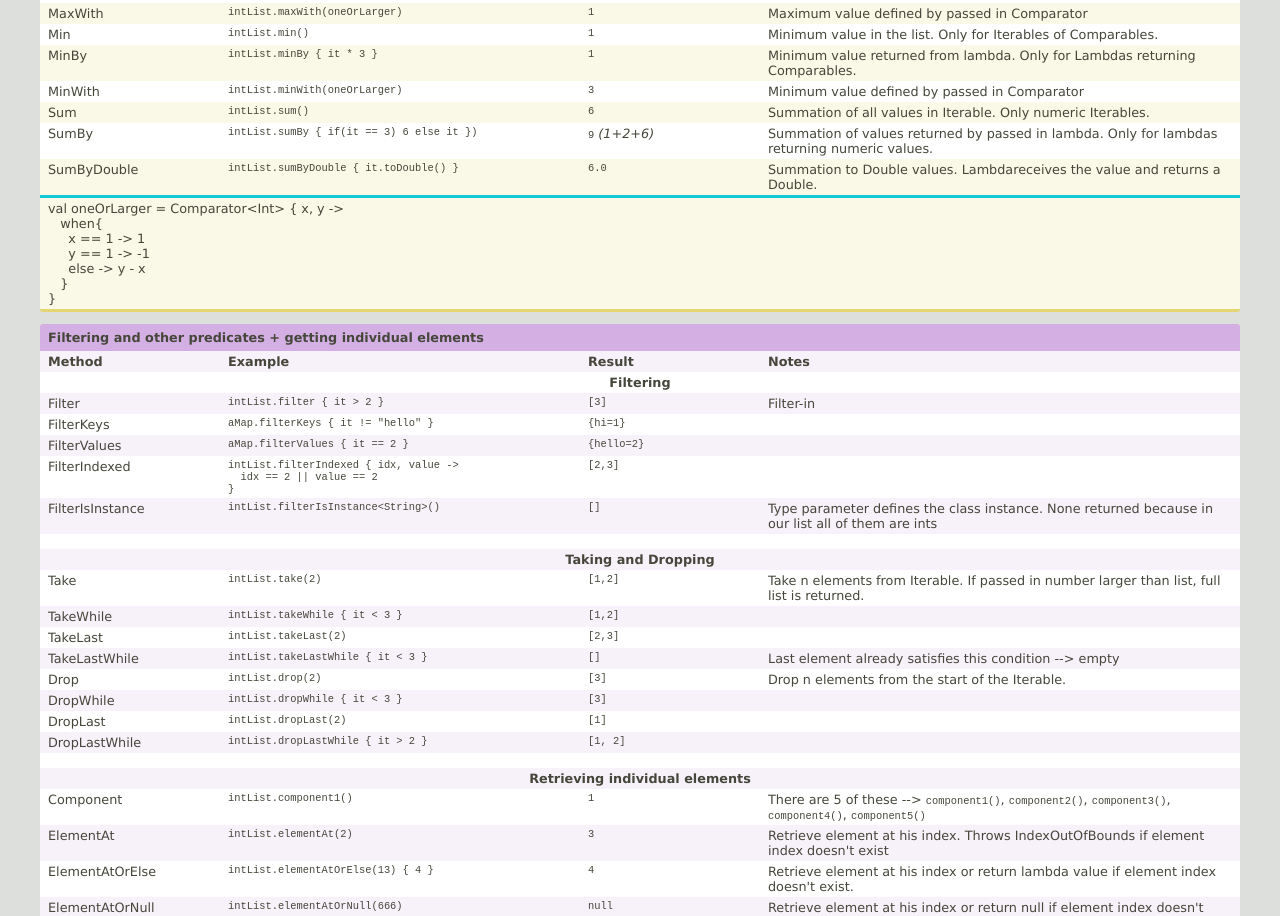
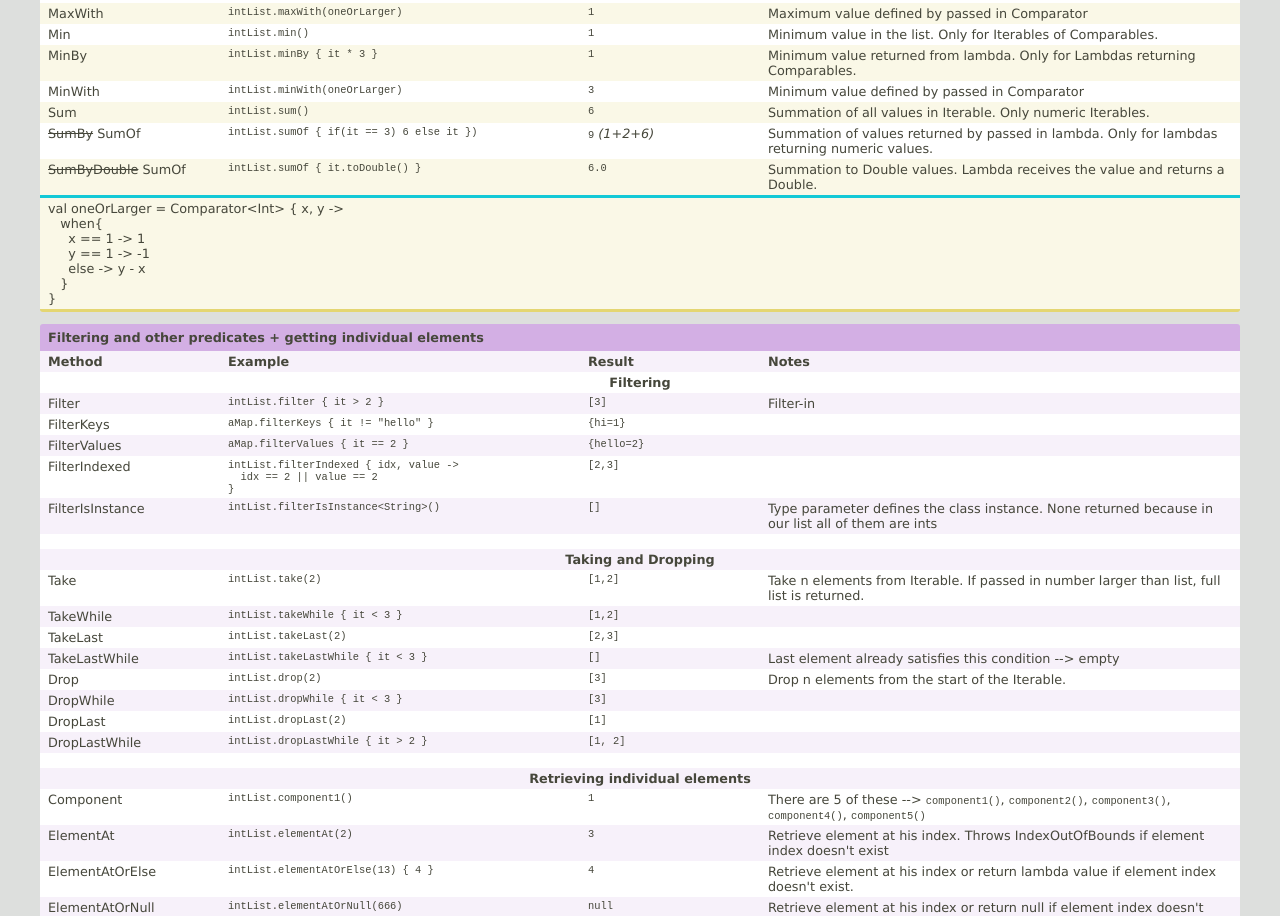
Before and after one commit to Xantier/Kollections, a plain HTML site: page docs/index.html in a window 1280 px wide. Shown: the part 2802-3718 px from the top of the page. Drawn offline with Linux system fonts and the light colour scheme.

Commit message:
- sumBy and sumByDouble replaced with sumOf

```diff
--- a/docs/index.html
+++ b/docs/index.html
@@ -1774,10 +1774,10 @@
                                             </tr>
                                             <tr class="countrow">
                                                 <td valign="top" class="cheat_sheet_output_cell_1">
-                                                    <div style="padding: 3px 8px;">SumBy</div>
-                                                </td>
-                                                <td valign="top" class="cheat_sheet_output_cell_2">
-                                                    <div style="padding: 3px 8px;"><code>intList.sumBy { if(it == 3) 6 else it })</code></div>
+                                                    <div style="padding: 3px 8px;"><del>SumBy</del> SumOf</div>
+                                                </td>
+                                                <td valign="top" class="cheat_sheet_output_cell_2">
+                                                    <div style="padding: 3px 8px;"><code>intList.sumOf { if(it == 3) 6 else it })</code></div>
                                                 </td>
                                                 <td valign="top" class="cheat_sheet_output_cell_3">
                                                     <div style="padding: 3px 8px;"><code>9</code> <em>(1+2+6)</em></div>
@@ -1789,16 +1789,16 @@
                                             </tr>
                                             <tr class="altrow countrow">
                                                 <td valign="top" class="cheat_sheet_output_cell_1">
-                                                    <div style="padding: 3px 8px;">SumByDouble</div>
-                                                </td>
-                                                <td valign="top" class="cheat_sheet_output_cell_2">
-                                                    <div style="padding: 3px 8px;"><code>intList.sumByDouble { it.toDouble() }</code></div>
+                                                    <div style="padding: 3px 8px;"><del>SumByDouble</del> SumOf</div>
+                                                </td>
+                                                <td valign="top" class="cheat_sheet_output_cell_2">
+                                                    <div style="padding: 3px 8px;"><code>intList.sumOf { it.toDouble() }</code></div>
                                                 </td>
                                                 <td valign="top" class="cheat_sheet_output_cell_3">
                                                     <div style="padding: 3px 8px;"><code>6.0</code></div>
                                                 </td>
                                                 <td valign="top" class="cheat_sheet_output_cell_4">
-                                                    <div style="padding: 3px 8px;">Summation to Double values. Lambdareceives the value and returns a
+                                                    <div style="padding: 3px 8px;">Summation to Double values. Lambda receives the value and returns a
                                                         Double.
                                                     </div>
                                                 </td>
```
